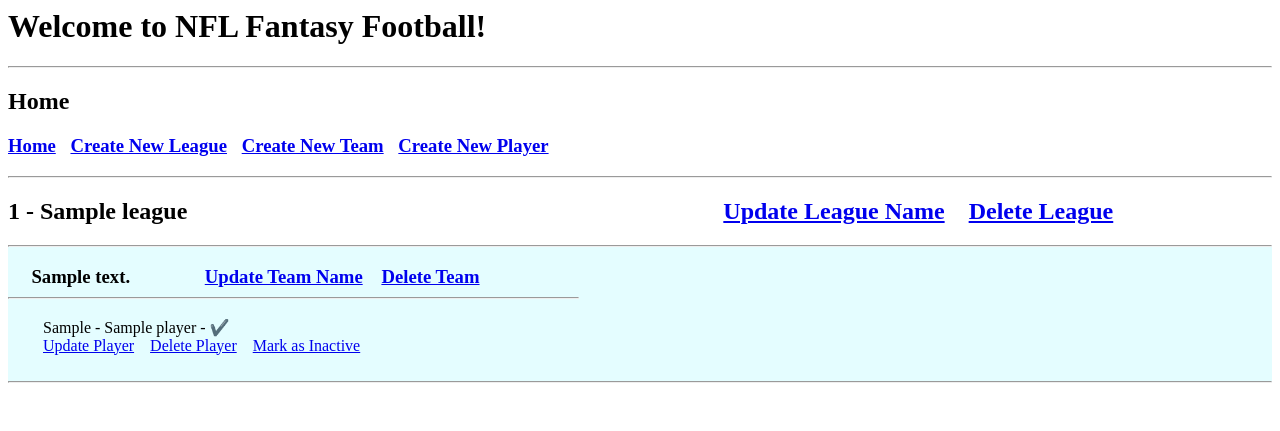
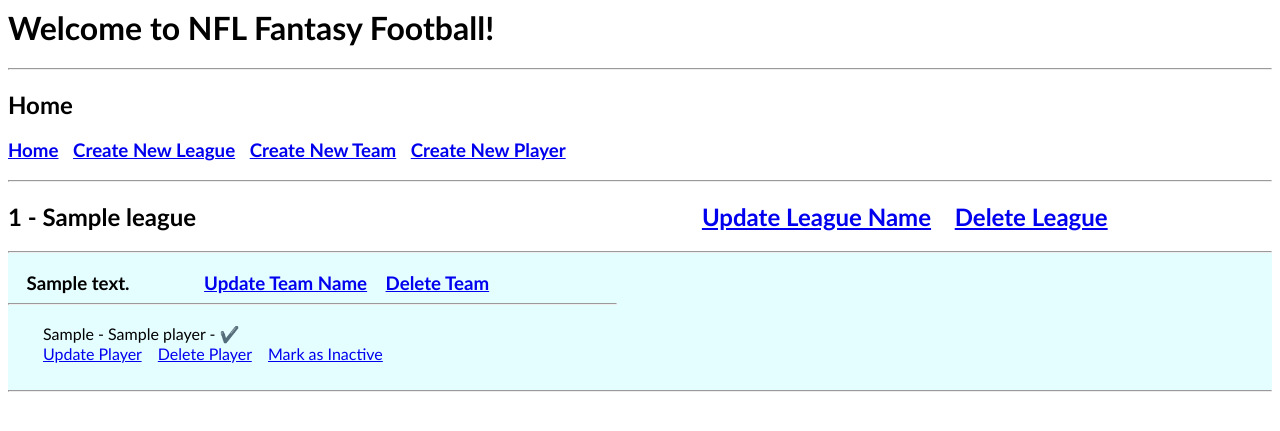
Before and after one commit to gavthetallone/devops-fundamental-project, a Flask app: page / in a window 1280 px wide. Shown: the top 431 px of the page. Run offline with Flask 2, Linux system fonts and the light colour scheme; tables that the repository leaves empty hold one stand-in row (values such as "Sample post").

Commit message:
GW: Changed font & layout of html pages

```diff
--- a/application/templates/create_label.html
+++ b/application/templates/create_label.html
@@ -3,7 +3,9 @@
 
 {% block form_contents %}
     {{ form.name.label }} {{ form.name }}
+    <span class="tab2"></span>
     {{ form.position.label }} {{ form.position }}
+    <span class="tab2"></span>
     {{ form.team.label }} {{ form.team }}
     <br>
 {% endblock form_contents %}
--- a/application/templates/create_task.html
+++ b/application/templates/create_task.html
@@ -3,6 +3,7 @@
 
 {% block form_contents %}
     {{ form.description.label }} {{ form.description }}
+    <span class="tab2"></span>
     {{ form.league.label }} {{ form.league }}
     <br>
 {% endblock form_contents %}
--- a/application/templates/home.html
+++ b/application/templates/home.html
@@ -10,7 +10,7 @@
     <style>
         .tab_league {
             display: inline;
-            margin-left: 530px;
+            margin-left: 500px;
         }
     </style>
 
@@ -49,7 +49,7 @@
 
                 <a href="{{ url_for('delete_team', id=team.id) }}">Delete Team</a>
 
-                <hr style="width:45%;text-align:left;margin-left:0">
+                <hr style="width:48%;text-align:left;margin-left:0">
             </h3>
 
             {% for player in players %}
--- a/application/templates/layout.html
+++ b/application/templates/layout.html
@@ -1,5 +1,9 @@
-<title>NFL Fantasy!</title>
+<head>
+    <title>NFL Fantasy!</title>
+    <link rel="shortcut icon" href="/favicon.ico">
+</head>
 <body>
+    <font face="Trebuchet MS">
     <h1>Welcome to NFL Fantasy Football!</h1>
     <hr>
 
@@ -32,4 +36,5 @@
     </div>
     {% block body %}
     {% endblock body %}
+    </font>
 </body>
```
